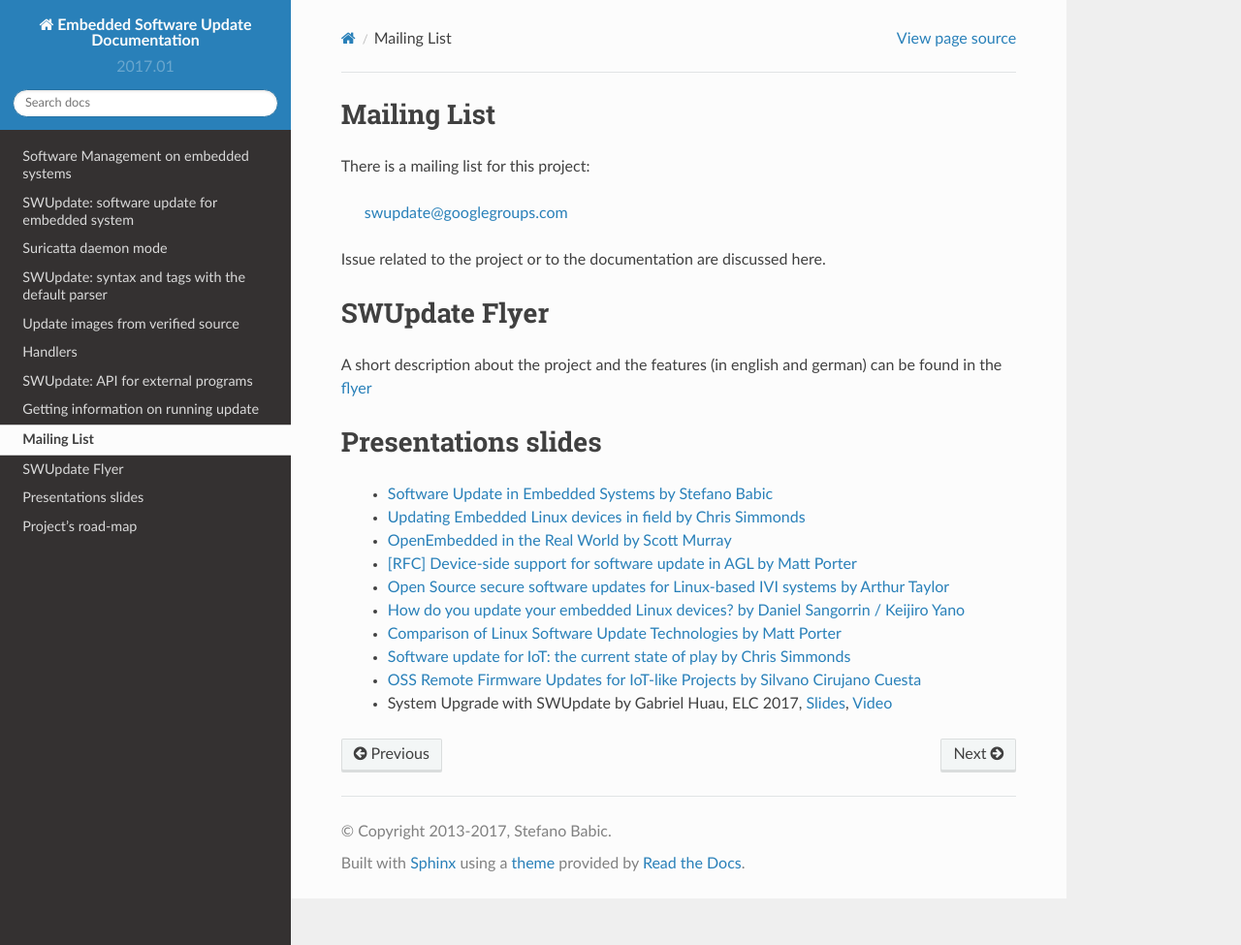
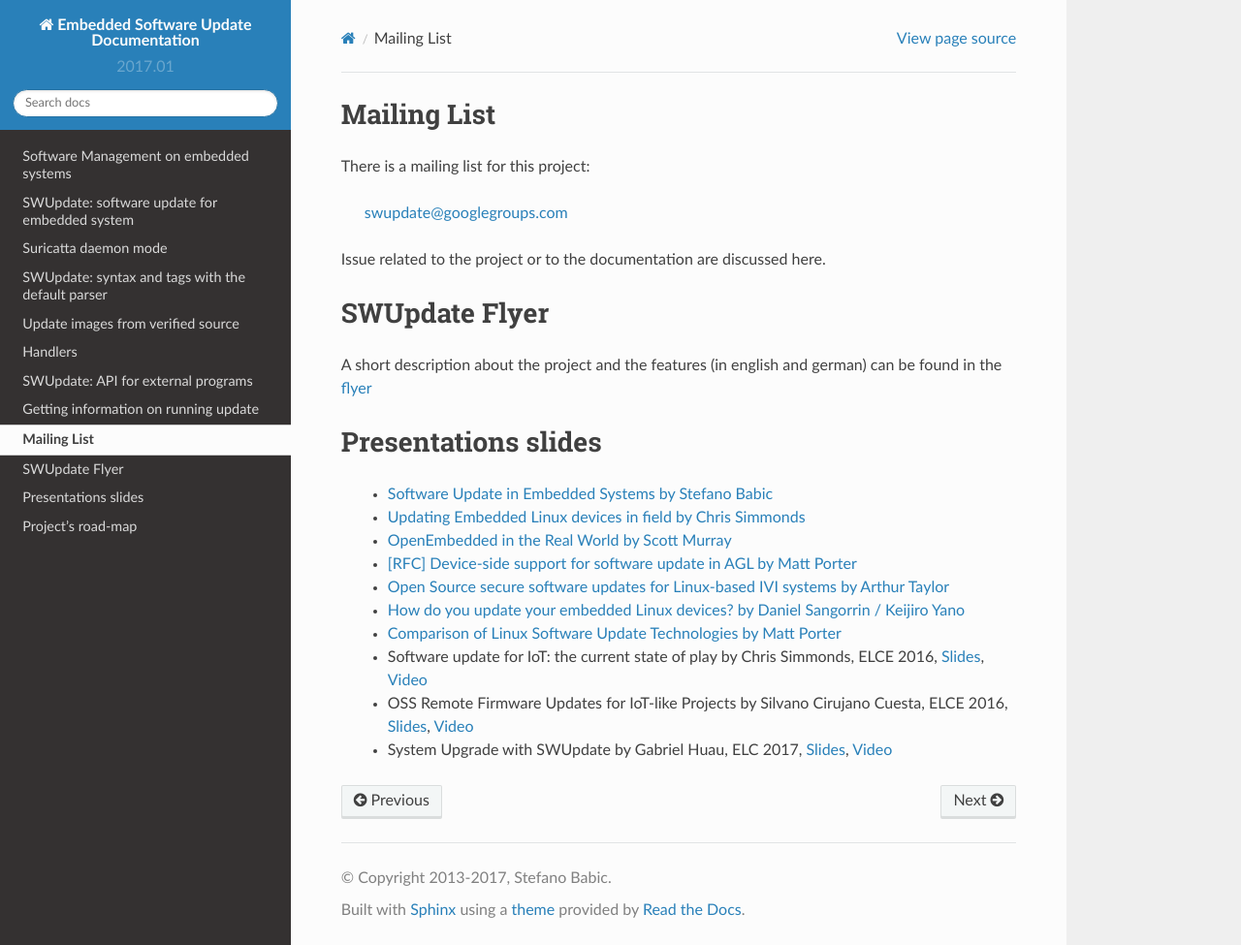
Before and after one commit to sbabic/swupdate, a Sphinx documentation site: the page built from doc/source/help_and_support.rst, in a window 1280 px wide and 975 px high. Shown: the whole window at 97% size. Built offline with Sphinx 7.4.7 and the Read the Docs theme 2.0.0, drawn with Linux system fonts in a browser that asks for light colours; formulas are drawn with MathJax 3.

Commit message:
doc: add video from ELCE 2016
Signed-off-by: Stefano Babic <sbabic@denx.de>

```diff
--- a/doc/source/help_and_support.rst
+++ b/doc/source/help_and_support.rst
@@ -25,6 +25,9 @@
        - `Open Source secure software updates for Linux-based IVI systems by Arthur Taylor <http://events.linuxfoundation.org/sites/events/files/slides/Open%20Source%20secure%20software%20updates%20for%20Linux-based%20IVI%20systems.pdf>`_
        - `How do you update your embedded Linux devices? by Daniel Sangorrin / Keijiro Yano <http://events.linuxfoundation.org/sites/events/files/slides/linuxcon-japan-2016-softwre-updates-sangorrin.pdf>`_
        - `Comparison of Linux Software Update Technologies by Matt Porter <http://events.linuxfoundation.org/sites/events/files/slides/Comparison%20of%20Linux%20Software%20Update%20Technologies_0.pdf>`_
-       - `Software update for IoT: the current state of play by Chris Simmonds <http://de.slideshare.net/chrissimmonds/software-update-for-iot-the-current-state-of-play>`_
-       - `OSS Remote Firmware Updates for IoT-like Projects by Silvano Cirujano Cuesta <http://events.linuxfoundation.org/sites/events/files/slides/OSS_Remote_Firmware_Updates_for_IoT-like_Projects.pdf>`_
+       - Software update for IoT: the current state of play by Chris Simmonds, ELCE 2016, `Slides <http://de.slideshare.net/chrissimmonds/software-update-for-iot-the-current-state-of-play>`_,
+         `Video <https://youtu.be/GZGnBK2NycI?list=PLbzoR-pLrL6pRFP6SOywVJWdEHlmQE51q>`_
+       - OSS Remote Firmware Updates for IoT-like Projects by Silvano Cirujano Cuesta, ELCE 2016,
+         `Slides <http://events.linuxfoundation.org/sites/events/files/slides/OSS_Remote_Firmware_Updates_for_IoT-like_Projects.pdf>`_,
+         `Video <https://youtu.be/vVS-ZRNE0Lc?list=PLbzoR-pLrL6pRFP6SOywVJWdEHlmQE51q>`_
        - System Upgrade with SWUpdate by Gabriel Huau, ELC 2017, `Slides <http://events.linuxfoundation.org/sites/events/files/slides/ELC2017_SWUpdate.pdf>`_, `Video <https://www.youtube.com/watch?v=ePRTTfGJUI4&t=16s>`_
```
